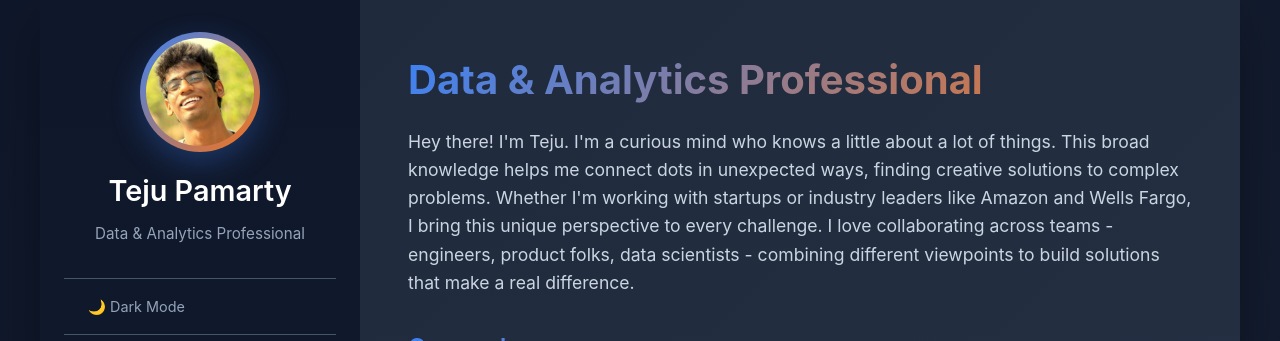
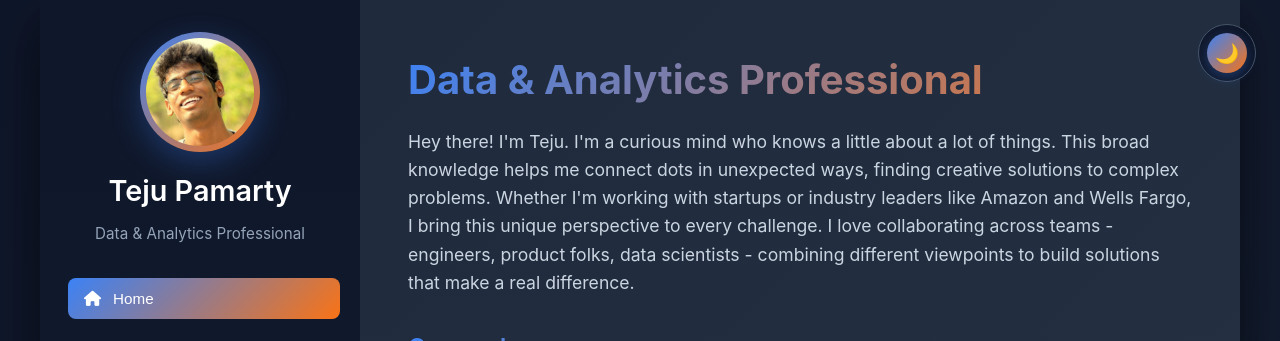
Before and after one commit to tejudeep/tejudeep, a plain HTML site: page index.html in a window 1280 px wide. Shown: the top 341 px of the page. Drawn offline with Linux system fonts and the light colour scheme.

Commit message:
Update index.html

```diff
--- a/index.html
+++ b/index.html
@@ -597,32 +597,82 @@
       }
     }
         /* Theme Toggle Styles */
-    .theme-toggle {
-      margin-bottom: 1.5rem;
-      padding: 1rem;
-      border-top: 1px solid #475569;
-      border-bottom: 1px solid #475569;
+    /* Top-Right Theme Toggle */
+    .top-theme-toggle {
+      position: fixed;
+      top: 1.5rem;
+      right: 1.5rem;
+      z-index: 1000;
+      background: rgba(15, 23, 42, 0.9);
+      backdrop-filter: blur(10px);
+      border: 1px solid #475569;
+      border-radius: 50px;
+      padding: 0.5rem;
+      transition: all 0.3s ease;
+    }
+
+    .top-theme-toggle:hover {
+      background: rgba(15, 23, 42, 0.95);
+      transform: scale(1.05);
     }
 
     .theme-switch {
       display: none;
     }
 
-    .theme-label {
+    .top-theme-label {
       display: flex;
       align-items: center;
+      justify-content: center;
       cursor: pointer;
-      color: #94a3b8;
-      font-size: 0.9rem;
-      transition: color 0.3s ease;
+      width: 40px;
+      height: 40px;
+      border-radius: 50%;
+      background: linear-gradient(135deg, #3b82f6 0%, #f97316 100%);
+      transition: all 0.3s ease;
+      box-shadow: 0 4px 12px rgba(59, 130, 246, 0.3);
     }
 
-    .theme-label:hover {
-      color: #f8fafc;
+    .top-theme-label:hover {
+      transform: rotate(20deg);
+      box-shadow: 0 6px 20px rgba(59, 130, 246, 0.4);
     }
 
-    .theme-text {
-      margin-left: 0.5rem;
+    .theme-icon {
+      font-size: 1.2rem;
+      transition: transform 0.3s ease;
+    }
+
+    .theme-switch:checked + .top-theme-label .theme-icon {
+      transform: rotate(180deg);
+    }
+
+    /* Light mode styles for toggle */
+    [data-theme="light"] .top-theme-toggle {
+      background: rgba(255, 255, 255, 0.9);
+      border: 1px solid #e2e8f0;
+    }
+
+    [data-theme="light"] .top-theme-toggle:hover {
+      background: rgba(255, 255, 255, 0.95);
+    }
+
+    /* Mobile adjustments */
+    @media (max-width: 768px) {
+      .top-theme-toggle {
+        top: 1rem;
+        right: 1rem;
+        padding: 0.4rem;
+      }
+
+      .top-theme-label {
+        width: 35px;
+        height: 35px;
+      }
+
+      .theme-icon {
+        font-size: 1rem;
+      }
     }
 
     /* Theme Variables */
@@ -644,10 +694,18 @@
         --bg-sidebar: linear-gradient(180deg, #ffffff 0%, #f8fafc 100%);
         --bg-card: linear-gradient(135deg, #f8fafc 0%, #e2e8f0 100%);
         --bg-skill: linear-gradient(135deg, #e2e8f0 0%, #cbd5e1 100%);
-      --text-primary: #1e293b;
-      --text-secondary: #475569;
-      --text-muted: #64748b;
+        --text-primary: #0f172a;
+        --text-secondary: #1e293b;
+        --text-muted: #334155;
         --border-color: #e2e8f0;
+    }
+
+    [data-theme="light"] .profile h1 {
+        color: #0f172a !important;  /* Dark text for your name */
+    }
+
+    [data-theme="light"] .profile p {
+        color: #334155 !important;  /* Darker text for your title */
     }
         /* Light mode specific overrides for better visibility */
     [data-theme="light"] .section > p {
@@ -682,6 +740,15 @@
   </style>
 </head>
 <body>
+  <div class="top-theme-toggle">
+    <input type="checkbox" id="theme-switch" class="theme-switch">
+    <label for="theme-switch" class="top-theme-label">
+      <span class="theme-icon">🌙</span>
+    </label>
+  </div>
+
+  <div class="container">
+    <!-- rest of your content -->
   <div class="container">
     <aside class="sidebar">
       <div class="profile">
@@ -690,12 +757,6 @@
         </div>
         <h1>Teju Pamarty</h1>
         <p>Data & Analytics Professional</p>
-      </div>
-      <div class="theme-toggle">
-        <input type="checkbox" id="theme-switch" class="theme-switch">
-        <label for="theme-switch" class="theme-label">
-          <span class="theme-text">🌙 Dark Mode</span>
-        </label>
       </div>
       <ul class="nav">
         <li><button class="active" onclick="showSection('home')"><i class="fa-solid fa-house"></i> Home</button></li>
```
Lines whose indentation alone changed are shown as unchanged.
